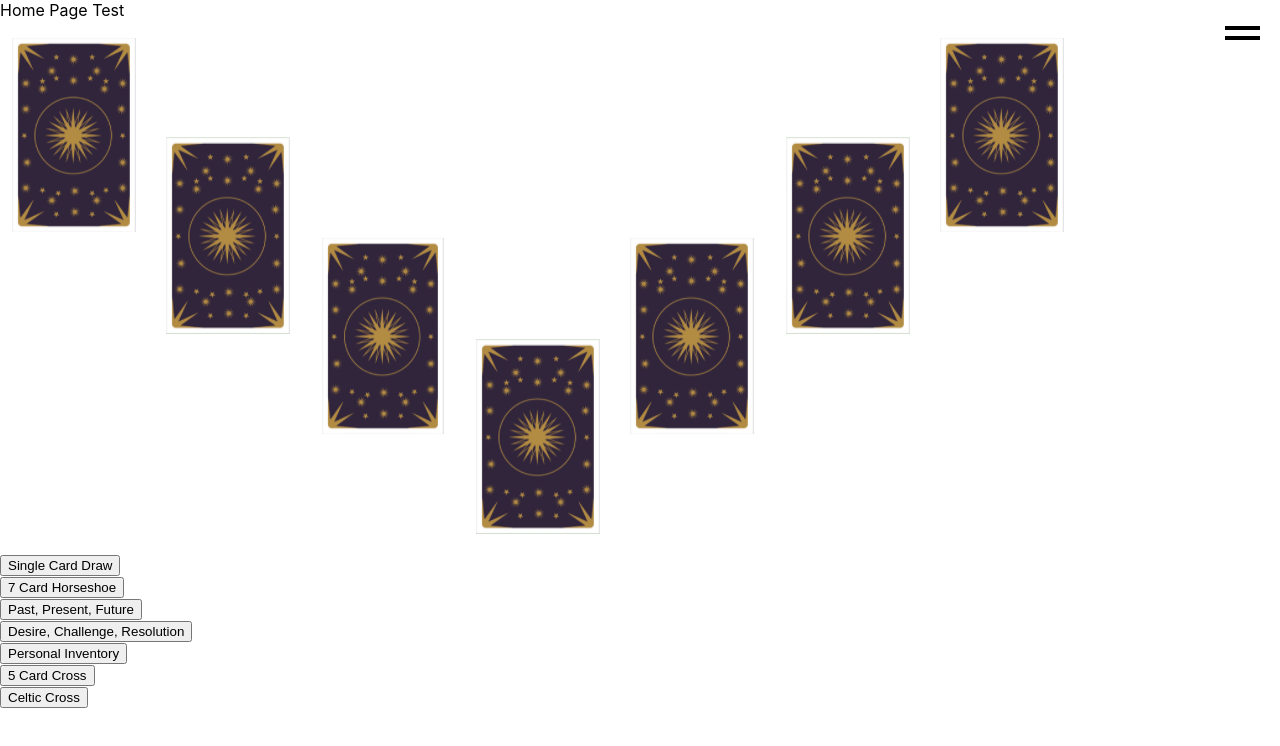
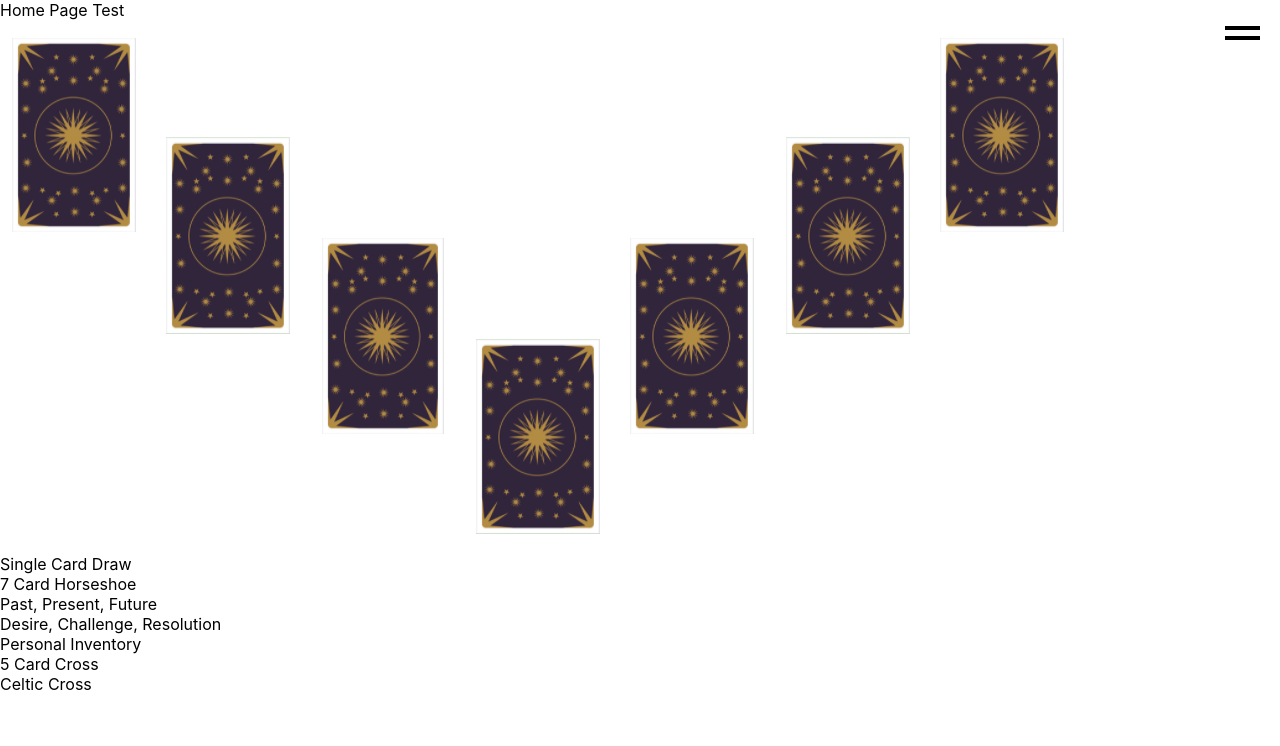
Before and after one commit to Levi237/tarot, a React (Create React App) app: page / in a window 1280 px wide. Shown: the top 746 px of the page. Built offline with nearby package versions, Linux system fonts and the light colour scheme; no server answers; the database is empty.

Commit message:
toggle select, add notes

```diff
--- a/src/components/menulist/MenuList.js
+++ b/src/components/menulist/MenuList.js
@@ -4,24 +4,32 @@ import './menulist.css';
 
 //==> Flexible Options Menu
 //======>> PROPS:
-//=============>> defaultItem           default item added with data
-//=============>> defaulValue           default option value.
+//=============>> defaultKeyNum         Marks the list item to start with as active.
 //=============>> list                  list of options.
-//=============>> defaultOption         Boolean to remove default option after selection.
 //=============>> selectFucntion        function called with onchange event.
 //=============>> selectedData          pass data from selection to signal removal of default option.
 
-const MenuList = ({list, selectFunction, selectedData}) => {
-    const indexDefault = 2;
+const MenuList = ({list, selectFunction, selectedData, defaultKeyNum}) => {
+
+    const getList = document.getElementsByClassName('menulist-item');
+    const activeClass = (e, key) => {
+        for (let i = 0; i < getList.length; i++) {
+            if (i === key) {
+                getList[i].classList.add('active');
+            } else {
+                getList[i].classList.remove('active');
+            }
+        };
+    };
 
     const showList = list.map((item, key) => {
         return (<li
-                    className={key === indexDefault && "active"}
-                    value={item.id}
-                    key={key}>
-                    <button value={item.id} onClick={selectFunction}>
+                    id={item.id}
+                    key={key}
+                    className={`menulist-item ${key === defaultKeyNum && "active"}`}
+                    onClick={(e) => {selectFunction(e); activeClass(e, key)}}
+                    >
                         {item.name}
-                    </button>
                 </li>);
     });
 
```
